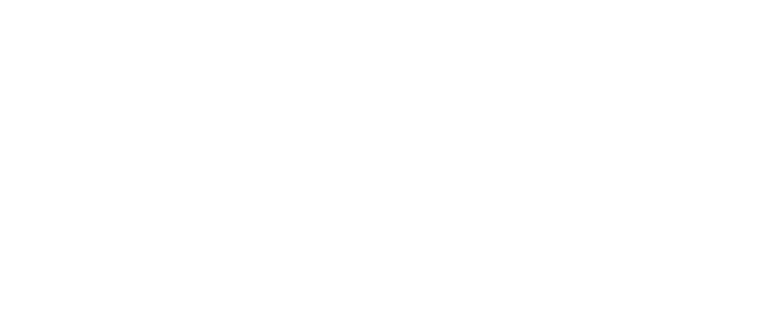
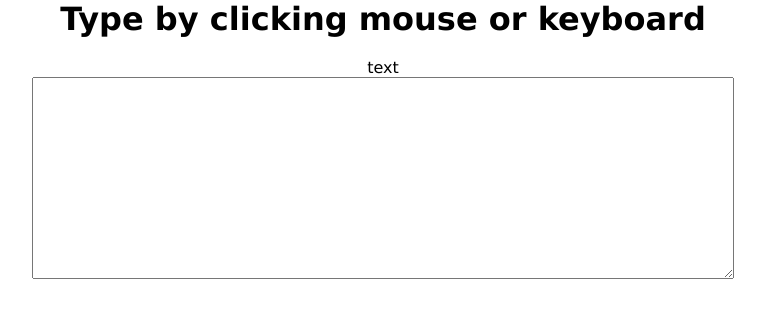
Before and after one commit to aavetisian/virtual-keyboard, a website: page index.html in a window 1280 px wide. Shown: the whole page, without its empty margins (257-1022 px from the left). Drawn offline with Linux system fonts and the light colour scheme.

Commit message:
feat: add eslint and text typing block

```diff
--- a/assets/app.js
+++ b/assets/app.js
@@ -0,0 +1,21 @@
+
+// creating h1
+
+const heading = document.createElement("h1");
+
+const body = document.querySelector("body")
+
+const headingText = document.createTextNode("Type by clicking mouse or keyboard");
+body.appendChild(heading)
+heading.append(headingText);
+
+//textarea
+const para = document.createElement("p");
+const textArea = document.createElement("textarea");
+const teaserText = document.createTextNode("text");
+const textAreaBlock = document.createElement("div");
+body.appendChild(textAreaBlock);
+textAreaBlock.appendChild(para);
+textAreaBlock.appendChild(textArea);
+para.append(teaserText);
+textAreaBlock.classList.add("text_area_block")
--- a/assets/style.css
+++ b/assets/style.css
@@ -3,3 +3,17 @@
     padding: 0;
     font-family: Verdana, Geneva, Tahoma, sans-serif;
 }
+h1{
+    text-align: center;
+}
+textarea{
+    width: 700px;
+    height: 200px;
+}
+.text_area_block{
+    justify-content: center;
+    align-items: center;
+    flex-direction: column;
+    display: flex;
+    margin-top: 20px;
+}
```
Also changed, not shown: jsconfig.json (added, +14 -0 lines), package.json (added, +28 -0 lines), .eslintrc.json (added), 1 other file.
